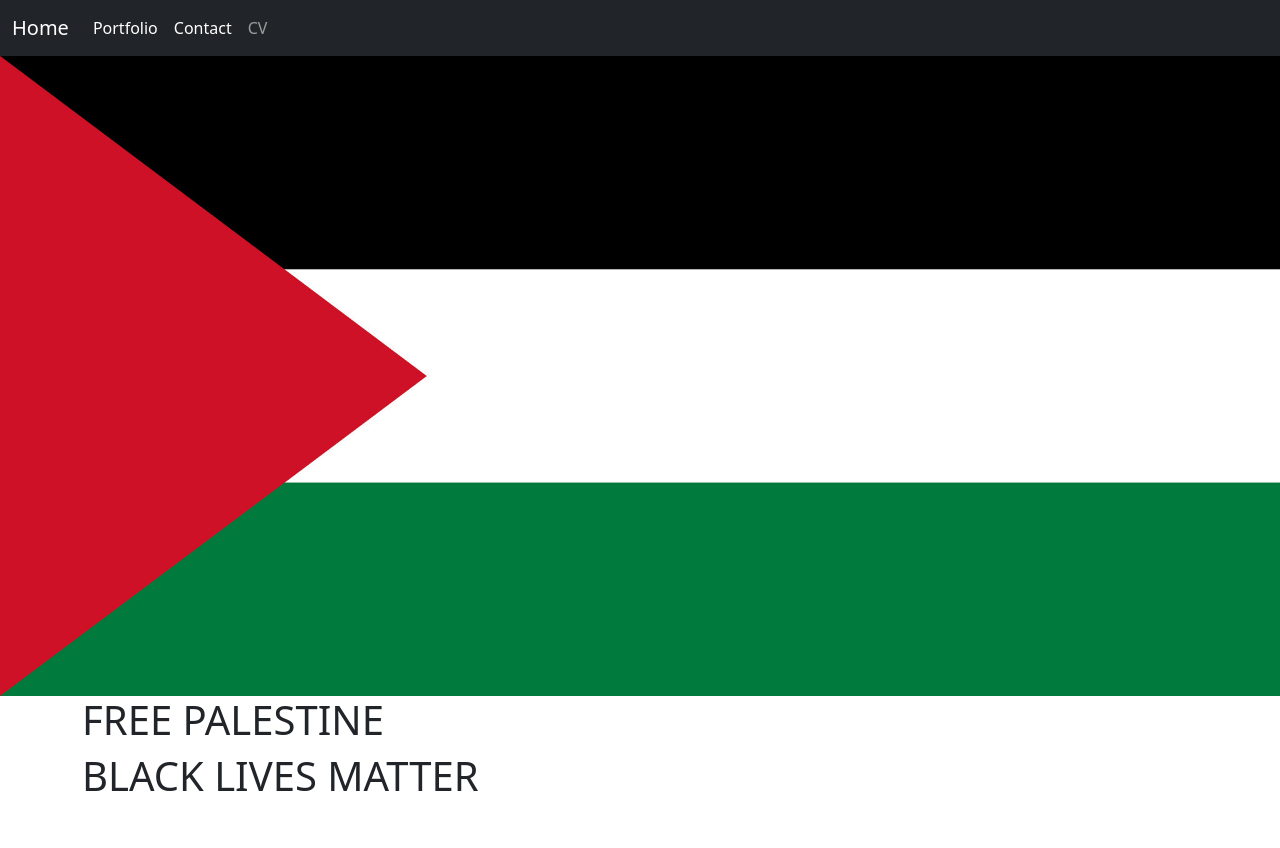
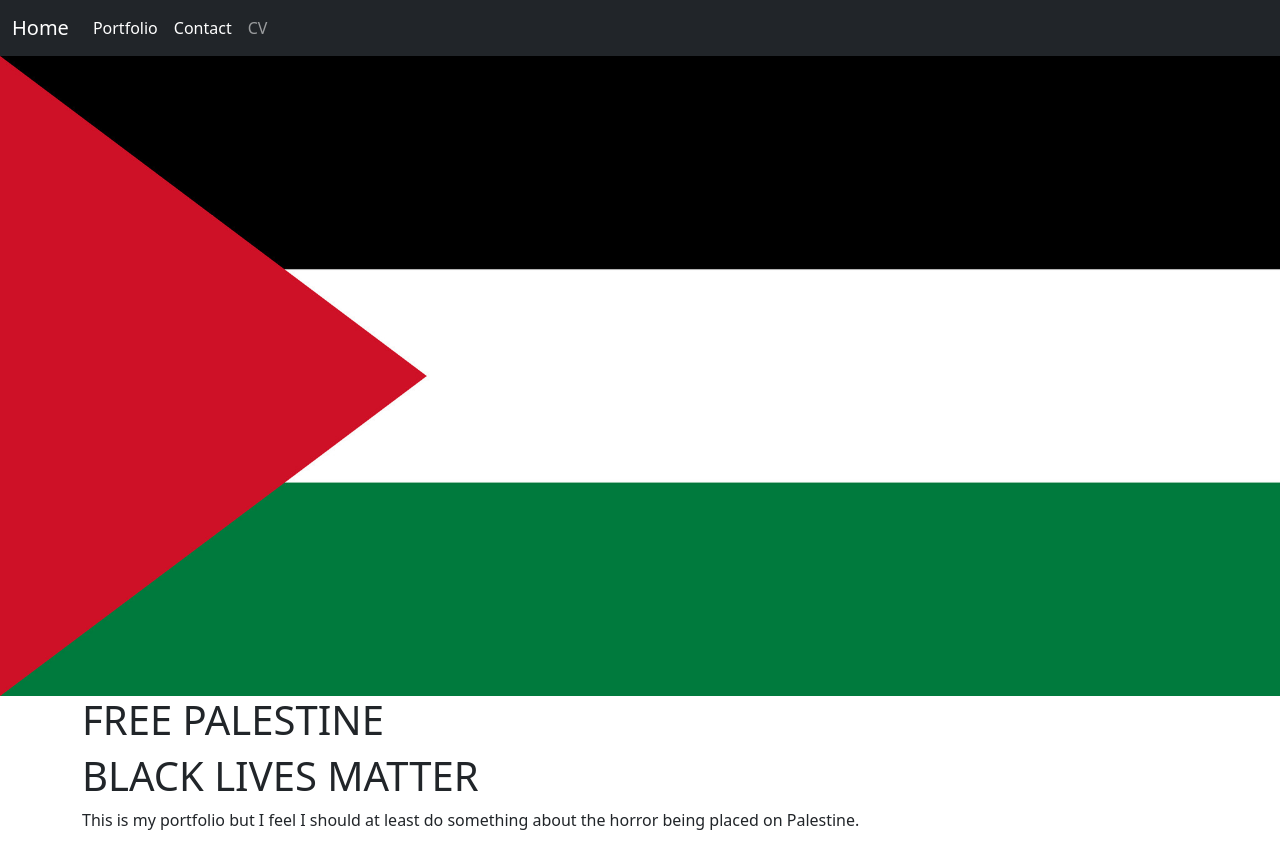
Before and after one commit to AGhafoor94/portfolio-website, a React (Create React App) app: page / in a window 1280 px wide. Before the commit the page ends 808 px from the top, so only its background shows below. Built offline with nearby package versions, Linux system fonts and the light colour scheme.

Commit message:
Edited Navigation and text

```diff
--- a/src/components/Navigation.js
+++ b/src/components/Navigation.js
@@ -1,13 +1,16 @@
 
+import { useState } from "react";
 import { NavLink } from "react-router-dom";
 
 
-export const Navigation = () =>
+export const Navigation = () => {
+    const [menu, setMenu] = useState(false)
+    return (
         <>
       <nav className="navbar navbar-expand-lg navbar-dark bg-dark">
         <div className="container-fluid">
             <NavLink className="navbar-brand" to="/portfolio-website/">Home</NavLink>
-    <button className="navbar-toggler" type="button" data-bs-toggle="collapse" data-bs-target="#navbarNav" aria-controls="navbarNav" aria-expanded="false" aria-label="Toggle navigation">
+            <button className="navbar-toggler" type="button" data-bs-toggle="collapse" data-bs-target="#navbarNav" aria-controls="navbarNav" aria-expanded="false" aria-label="Toggle navigation" onClick={()=> setMenu(!menu)}>
             <span className="navbar-toggler-icon"></span>
             </button>
             <div className="collapse navbar-collapse" id="navbarNav">
@@ -27,3 +30,5 @@ export const Navigation = () =>
         </div>
         </nav>
             </>
+    )
+}
--- a/src/pages/Home.js
+++ b/src/pages/Home.js
@@ -19,6 +19,7 @@ export const Home = () => {
                 <div className="col">
                     <h1>FREE PALESTINE</h1>
                     <h1>BLACK LIVES MATTER</h1>
+                    <p>This is my portfolio but I feel I should at least do something about the horror being placed on Palestine.</p>
                 </div>
             </div>
         </div>
```
Lines whose indentation alone changed are shown as unchanged.
